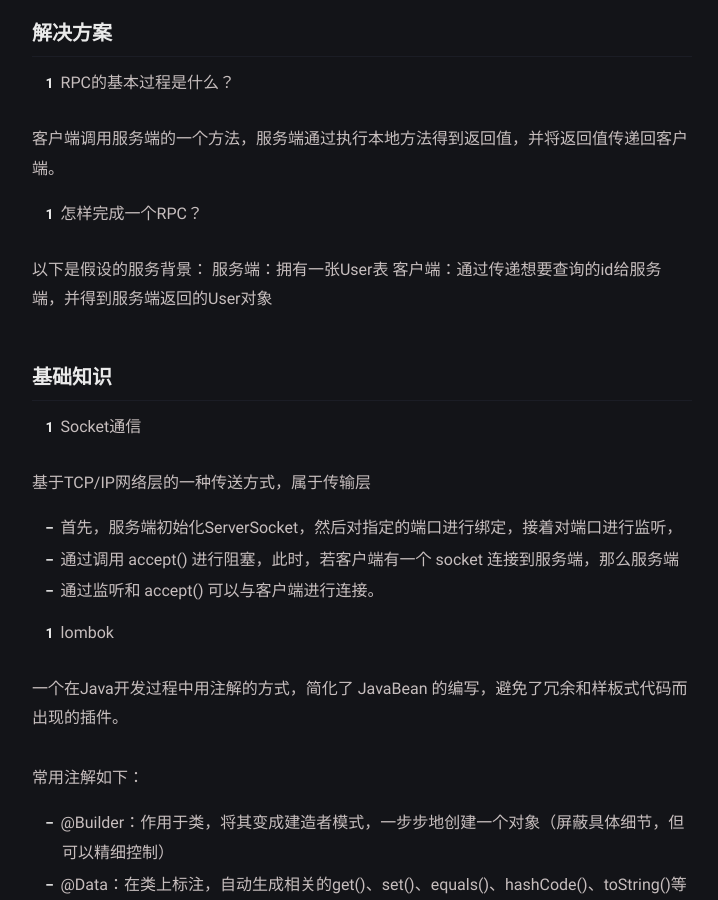
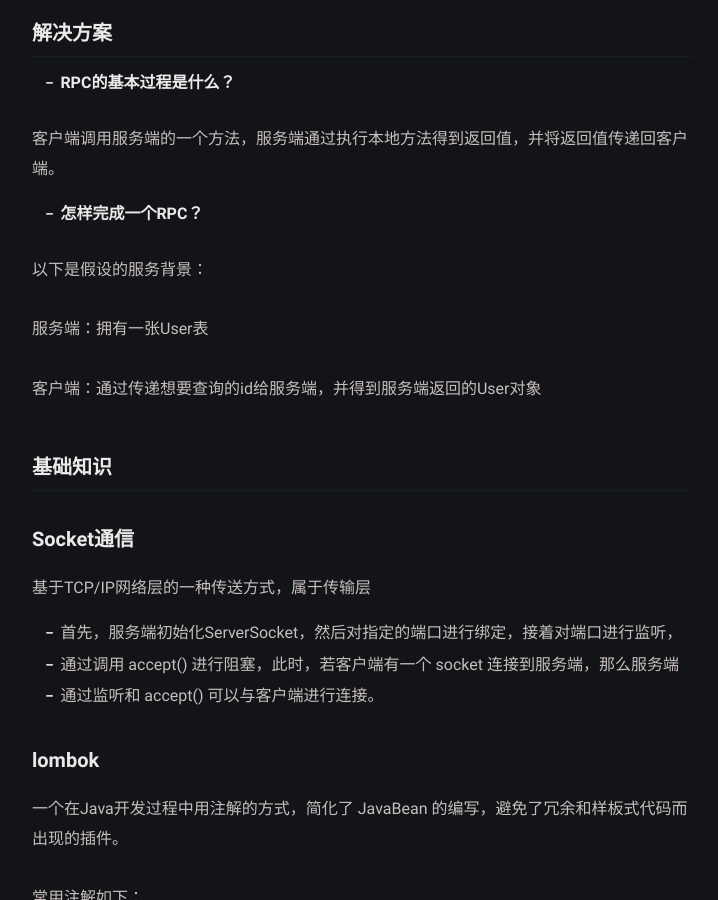
Before and after one commit to SherlnoW/SherlnoW.github.io, a Jekyll site: the page built from _posts/Monster-RPC/2022-10-22-myrpc-version0.md, in a window 1280 px wide and 900 px high, scrolled down 608 px. Shown: the whole window, without its empty margins (278-996 px from the left). Built offline with Jekyll 4.4.1, drawn with Linux system fonts in a browser that asks for light colours; part of the change alters nothing that is shown.

```diff
--- a/_posts/Monster-RPC/2022-10-22-myrpc-version0.md
+++ b/_posts/Monster-RPC/2022-10-22-myrpc-version0.md
@@ -17,26 +17,28 @@ tag:
 
 ### 解决方案
 
-1. RPC的基本过程是什么？
+* **RPC的基本过程是什么？**
 
 客户端调用服务端的一个方法，服务端通过执行本地方法得到返回值，并将返回值传递回客户端。
 
-2. 怎样完成一个RPC？
+* **怎样完成一个RPC？**
 
 以下是假设的服务背景：
+
 服务端：拥有一张User表
+
 客户端：通过传递想要查询的id给服务端，并得到服务端返回的User对象
 
 ### 基础知识
 
-1. Socket通信
+#### **Socket通信**
 
 基于TCP/IP网络层的一种传送方式，属于传输层
 * 首先，服务端初始化ServerSocket，然后对指定的端口进行绑定，接着对端口进行监听，
 * 通过调用 accept() 进行阻塞，此时，若客户端有一个 socket 连接到服务端，那么服务端
 * 通过监听和 accept() 可以与客户端进行连接。
 
-2. lombok
+#### **lombok**
 
 一个在Java开发过程中用注解的方式，简化了 JavaBean 的编写，避免了冗余和样板式代码而出现的插件。
 
@@ -47,13 +49,13 @@ tag:
 * @NoArgsConstructor：在类上标注，提供类的无参构造
 * @AllArgsConstructor：在类上标注，提供类的全参构造
 
-3. **Serializable接口**
+**Serializable接口**
 
 用于实现Java类的序列化操作而提供的一个语义级别的接口。
 
 实现了Serializable接口的类可以被ObjectOutPutStream转换为字节流，也可通过ObjectInputStream再将其解析为对象。
 
-4. **BIO通信**
+**BIO通信**
 
 同步阻塞I/O模式，数据的读取写入必须阻塞在一个线程内等待其完成。
 
@@ -87,7 +89,7 @@ User对象：客户端和服务端都已知，其中客户端想要得到这个p
 
 * RPCServer类
 
-  以BIO的方式监听Socket，如果有数据，则调用相应的实现类提供服务，并返回结果给客户端
+以BIO的方式监听Socket，如果有数据，则调用相应的实现类提供服务，并返回结果给客户端
 
 #### client包
 
```
